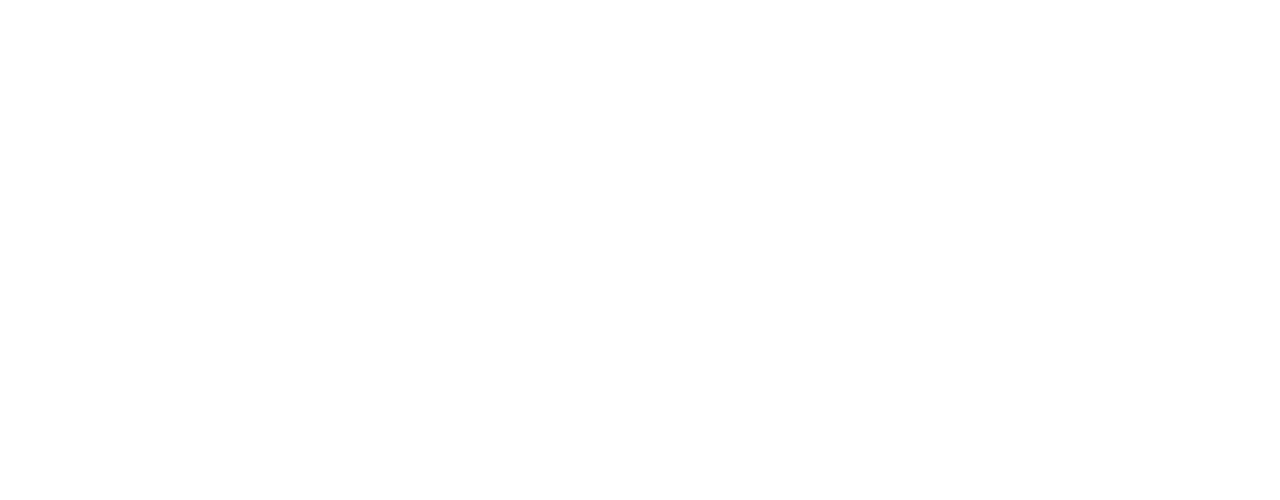
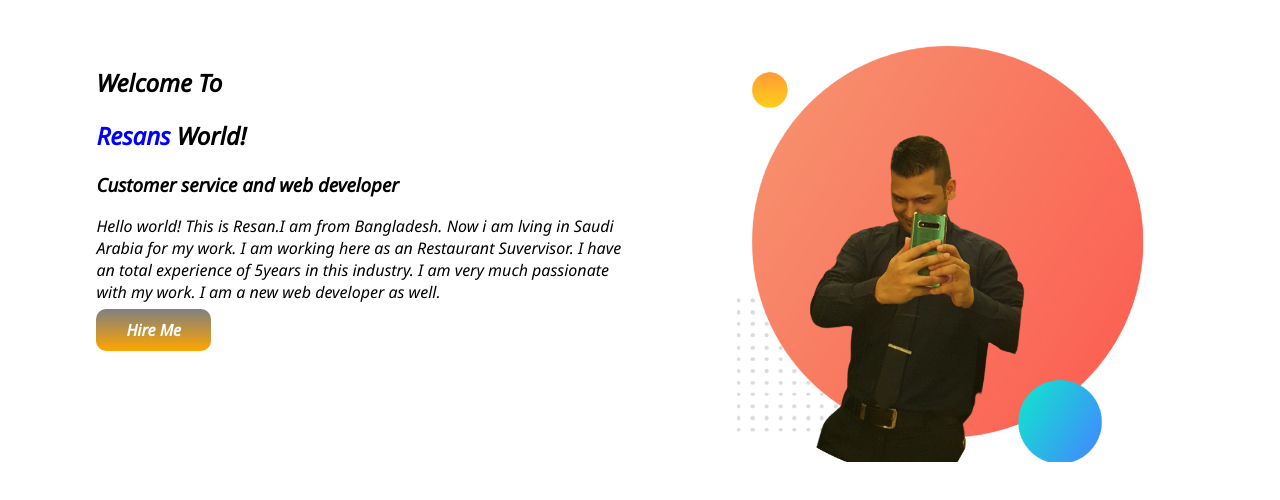
Before and after one commit to resan156/developer-portfolio-r-2, a plain HTML site: page index.html in a window 1280 px wide. Drawn offline with Linux system fonts and the light colour scheme.

Commit message:
final section 1

```diff
--- a/index.html
+++ b/index.html
@@ -6,11 +6,31 @@
     <meta http-equiv="X-UA-Compatible" content="IE=edge">
     <meta name="viewport" content="width=device-width, initial-scale=1.0">
     <title>Resans portfolio 2</title>
+    <link rel="preconnect" href="https://fonts.googleapis.com">
+    <link rel="preconnect" href="https://fonts.gstatic.com" crossorigin>
+    <link href="https://fonts.googleapis.com/css2?family=Noto+Sans:ital@1&family=Poppins&display=swap" rel="stylesheet">
     <link rel="stylesheet" href="style.css">
 </head>
 
 <body>
-
+    <section>
+        <div class="half-width">
+            <h1>Welcome To</h1>
+            <h1><span>Resans</span> World!</h1>
+            <h3>Customer service and web developer</h3>
+            <p>Hello world! This is Resan.I am from Bangladesh. Now i am lving in Saudi Arabia for my work. I am working
+                here as
+                an Restaurant Suvervisor. I have an total experience of 5years in this industry. I am very much
+                passionate
+                with
+                my work. I am a new web developer as well.</p>
+            <a class="link-button" target="_blank" href="https://www.linkedin.com/in/md-al-amin-anik-061802129/">Hire
+                Me</a>
+        </div>
+        <div class="half-width">
+            <img src="images/project.png" alt="">
+        </div>
+    </section>
 </body>
 
 </html>
--- a/style.css
+++ b/style.css
@@ -0,0 +1,25 @@
+body{
+    font-family: 'Noto Sans', sans-serif;
+}
+span{
+    color: blue;
+}
+section{
+    display: flex;
+}
+.link-button{
+    text-decoration: none;
+    font-weight: 900;
+    color: white;
+    background-image: linear-gradient(gray, orange);
+    padding: 10px 30px;
+    border-radius: 10px;
+}
+.half-width{
+    width:80%;
+    padding-left: 7%;
+    padding-top: 3%;
+}
+.half-width img{
+    width: 80%;
+}
```
Also changed, not shown: images/dream-bg.png (added), images/exp-bg.png (added), images/my-bg.png (added), images/my-bg2.png (added), images/project.png (added), images/project2.png (added), images/top-banner.png (added).
